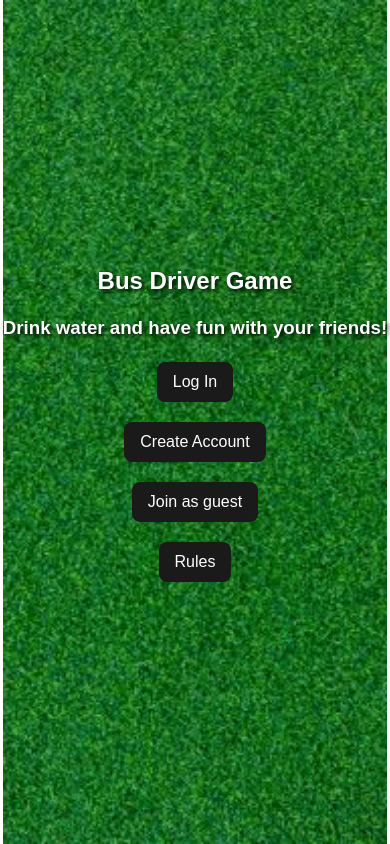
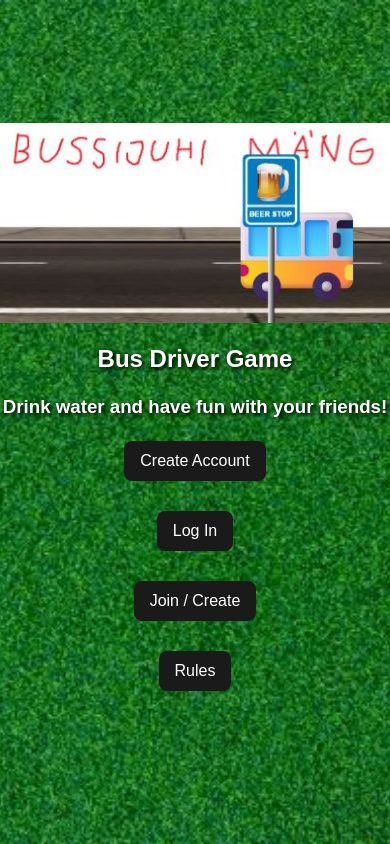
Before and after one commit to JanMarkusK/Bussijuht, a React (Vite) app in the folder hosting/: page / in a window 390 px wide. Built offline with nearby package versions, Linux system fonts and the light colour scheme; no server answers.

Commit message:
parandused sisse viidud

```diff
--- a/hosting/src/assets/css/HomePage.css
+++ b/hosting/src/assets/css/HomePage.css
@@ -1,3 +1,5 @@
+/* src/assets/css/HomePage.css */
+
 .home-page {
   display: flex;
   flex-direction: column;
@@ -5,7 +7,7 @@
   justify-content: center;
   height: 100vh;
   text-align: center;
-  background-image: url('/banner/taust.png'); /* Adjust the path according to your project structure */
+  background-image: url('/banner/taust.png');
   background-size: cover;
   background-position: center;
   background-repeat: no-repeat;
@@ -37,23 +39,40 @@
   text-shadow: 2px 2px 4px #000000;
 }
 
-.button-container,
-.logged-in-button-container {
+.button-container {
   display: flex;
   flex-direction: column;
   align-items: center;
+  gap: 10px;
+  margin-bottom: 20px;
 }
 
-.button-container button,
-.logged-in-button-container button {
+.home-page button {
   padding: 10px 15px;
   font-size: 1.2em;
   cursor: pointer;
-  margin-bottom: 10px;
+}
+
+.home-page .logout-button {
+  background-color: red;
+  color: white;
 }
 
 /* Mobile (Smartphone) 480px and below */
 @media (max-width: 480px) {
+  .banner-container {
+    display: none; /* Hide large banner on small screens */
+  }
+
+  .banner-container-telole {
+    display: block; /* Show mobile banner on small screens */
+    width: 100%;
+  }
+
+  .banner-telole-image {
+    width: 100%;
+  }
+
   .home-page h1, .home-page h2 {
     font-size: 1.5em;
   }
@@ -62,16 +81,23 @@
     max-width: 50%;
   }
 
-  .button-container,
-  .logged-in-button-container {
-    flex-direction: column;
-    align-items: center;
+  .button-container {
+    gap: 10px;
   }
 
-  .button-container button,
-  .logged-in-button-container button {
+  .home-page button {
     font-size: 1em;
-    margin-bottom: 10px;
+  }
+}
+
+/* Large screens 481px and above */
+@media (min-width: 481px) {
+  .banner-container {
+    display: block; /* Show large banner on large screens */
+  }
+
+  .banner-container-telole {
+    display: none; /* Hide mobile banner on large screens */
   }
 }
 
@@ -123,21 +149,11 @@
     max-width: 20%;
   }
 
-  .button-container,
-  .logged-in-button-container {
-    flex-direction: column;
-    align-items: center;
+  .button-container {
+    gap: 30px;
   }
 
-  .button-container button,
-  .logged-in-button-container button {
+  .home-page button {
     font-size: 1.5em;
-    margin-bottom: 15px;
   }
 }
-
-@media (max-width: 1280px) {
-  .banner-container {
-    display: none; /* Hide banner on screens up to 1280px wide */
-  }
-}
--- a/hosting/src/components/HomePage.jsx
+++ b/hosting/src/components/HomePage.jsx
@@ -8,6 +8,7 @@ import teeImage from '/banner/tee.png';
 import bussImage from '/banner/buss.png';
 import peatusImage from '/banner/peatus.png';
 import pealkiriImage from '/banner/pealkiri.png';
+import bannerTeloleImage from '/banner/bannertelole.png';
 
 const HomePageBanner = () => {
   return (
@@ -18,6 +19,14 @@ const HomePageBanner = () => {
       </div>
       <img id="pealkiri" src={pealkiriImage} alt="pealkiri" className="overlay-image pealkiri" />
       <img id="buss" src={bussImage} alt="buss" className="overlay-image buss" />
+    </div>
+  );
+};
+
+const HomePageBannerTelole = () => {
+  return (
+    <div className="banner-container-telole">
+      <img id="bannerTelole" src={bannerTeloleImage} alt="bannertelole" className="banner-telole-image" />
     </div>
   );
 };
@@ -65,26 +74,24 @@ const HomePage = () => {
     <div className="home-page">
       <header id="pagebegin">
         <HomePageBanner />
+        <HomePageBannerTelole />
       </header>
       <main>
         <h1>Bus Driver Game</h1>
         <h3>Drink water and have fun with your friends!</h3>
         {!isLoggedIn ? (
           <div className="button-container">
-            <button onClick={handleLogInClick} className="button-centered">Log In</button>
             <button onClick={handleCreateAccountClick}>Create Account</button>
-            <button onClick={handleJoinGameClick} className="button-centered">Join as guest</button>
-            <button onClick={handleRulesClick} className="button-centered">Rules</button>
-
-
+            <button onClick={handleLogInClick}>Log In</button>
+            <button onClick={handleJoinGameClick}>Join / Create</button>
+            <button onClick={handleRulesClick}>Rules</button>
           </div>
         ) : (
-          <div className="logged-in-button-container">
-            <button onClick={handleJoinGameClick} className="button-centered">Join / Create</button>
-            <button onClick={handleProfileClick} className="button-centered">Profile</button>
-            <button onClick={handleRulesClick} className="button-centered">Rules</button>
-            <button onClick={handleLogOutClick} className="button-centered">Log Out</button>
-
+          <div className="button-container">
+            <button onClick={handleJoinGameClick}>Join / Create</button>
+            <button onClick={handleProfileClick}>Profile</button>
+            <button onClick={handleRulesClick}>Rules</button>
+            <button onClick={handleLogOutClick} className="logout-button">Log Out</button>
           </div>
         )}
       </main>
```
Also changed, not shown: hosting/public/banner/bannertelole.png (added).
